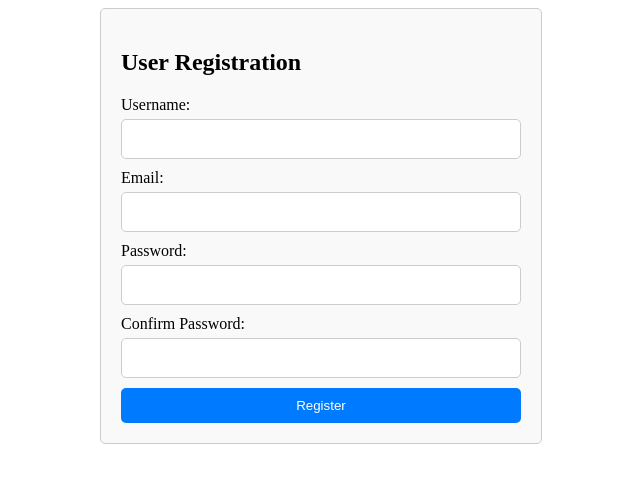
After one commit to Aazirr/studentmanagement, a Django app: page /login/register/ in a window 1280 px wide. The commit adds this page. Shown: the top 483 px of the page, without its empty margins (319-959 px from the left). Run offline with Django 5.2, Linux system fonts and the light colour scheme.

Commit message:
Successfuly implemented registration of user but needs to manually connect the instructor to the user

```diff
--- a/login/forms.py
+++ b/login/forms.py
@@ -0,0 +1,10 @@
+from django import forms
+from django.contrib.auth.forms import UserCreationForm
+from .models import User
+
+class RegistrationForm(UserCreationForm):
+    email = forms.EmailField()
+
+    class Meta:
+        model = User
+        fields = ['username', 'email', 'password1', 'password2']
--- a/login/models.py
+++ b/login/models.py
@@ -17,6 +17,7 @@ class User(AbstractUser):
         return f"{self.username} ({self.user_type})"
 
 class Instructor(models.Model):
+    user = models.OneToOneField(User, on_delete=models.CASCADE, null=True)
     instructor_id = models.CharField(max_length=50, primary_key=True)
     first_name = models.CharField(max_length=100)
     last_name = models.CharField(max_length=100)
@@ -48,6 +49,7 @@ class Enrollment(models.Model):
     enrollment_id = models.AutoField(primary_key=True)
     student_id = models.ForeignKey(Student, on_delete=models.CASCADE)
     course_id = models.ForeignKey(Course, on_delete=models.CASCADE)
+    instructor = models.ForeignKey(Instructor, on_delete=models.CASCADE, null=True)
     enrollment_date = models.DateField()
 
 
--- a/login/templates/login_page/admin_homepage.html
+++ b/login/templates/login_page/admin_homepage.html
@@ -84,6 +84,7 @@
         <a href="{% url 'view_students' %}" class="button">View Students</a>
         <a href="{% url 'view_courses' %}" class="button">View Courses</a>
         <a href="{% url 'view_instructors' %}" class="button">View Instructors</a>
+        <a href="{% url 'register' %}" class="button">Register</a>
         <a href="#" class="button">Edit Profile</a>
         <!--<a href="{% url 'view_enrollments' %}" class="button">View Enrollments</a>-->
     </div>
--- /dev/null
+++ b/login/templates/login_page/register.html
@@ -0,0 +1,74 @@
+<!DOCTYPE html>
+<html lang="en">
+<head>
+    <meta charset="UTF-8">
+    <meta name="viewport" content="width=device-width, initial-scale=1.0">
+    <title>User Registration</title>
+    <style>
+        /* Container styling */
+        .container {
+            max-width: 400px;
+            margin: 0 auto;
+            padding: 20px;
+            border: 1px solid #ccc;
+            border-radius: 5px;
+            background-color: #f9f9f9;
+        }
+
+        /* Form styling */
+        form {
+            display: flex;
+            flex-direction: column;
+        }
+
+        label {
+            margin-bottom: 5px;
+        }
+
+        input[type="text"],
+        input[type="email"],
+        input[type="password"] {
+            padding: 10px;
+            margin-bottom: 10px;
+            border: 1px solid #ccc;
+            border-radius: 5px;
+            font-size: 16px;
+        }
+
+        input[type="submit"] {
+            padding: 10px 20px;
+            background-color: #007bff;
+            color: #fff;
+            border: none;
+            border-radius: 5px;
+            cursor: pointer;
+            transition: background-color 0.3s ease;
+        }
+
+        input[type="submit"]:hover {
+            background-color: #0056b3;
+        }
+    </style>
+</head>
+<body>
+    <div class="container">
+        <h2>User Registration</h2>
+        <form action="{% url 'register' %}" method="post">
+            {% csrf_token %}
+            <label for="username">Username:</label>
+            <input type="text" id="username" name="username" required>
+
+            <label for="email">Email:</label>
+            <input type="email" id="email" name="email" required>
+
+            <label for="password1">Password:</label>
+            <input type="password" id="password1" name="password1" required>
+
+            <label for="password2">Confirm Password:</label>
+            <input type="password" id="password2" name="password2" required>
+
+            <input type="submit" value="Register">
+        </form>
+    </div>
+</body>
+</html>
--- a/login/urls.py
+++ b/login/urls.py
@@ -14,4 +14,7 @@ urlpatterns = [
     path('add/course/', views.add_course, name='add_course'),
     path('edit/course/<str:course_id>/', views.edit_course, name='edit_course'),
     path('delete/course/<str:course_id>/', views.delete_course, name='delete_course'),
+    path('instructor_dashboard/', views.instructor_dashboard, name='instructor_dashboard'),
+    path('student_dashboard/', views.student_dashboard, name='student_dashboard'),
+    path('register/', views.register, name='register'),
 ]
--- a/login/views.py
+++ b/login/views.py
@@ -1,10 +1,10 @@
 from django.shortcuts import render, redirect, get_object_or_404
 from django.contrib.auth.hashers import check_password
 from django.contrib.auth import login, logout, authenticate
-from django.urls import reverse
-from .models import User
+from django.urls import NoReverseMatch
 from django.contrib import messages
-from .models import Instructor, Course, Student, Grade, Enrollment
+from .models import Instructor, Course, Student, Grade, Enrollment, User
+from .forms import RegistrationForm
 
 def login_form(request):
     if request.method == 'POST':
@@ -24,8 +24,10 @@ def login_form(request):
                 # Handle other user types if needed
                 pass
         else:
+            print("error1")
             return render(request, 'login_page/login_form.html', {'error': 'Invalid username or password'})
     else:
+        print("error2")
         return render(request, 'login_page/login_form.html')
 
 def logout_view(request):
@@ -170,3 +172,54 @@ def delete_course(request, course_id):
     course = get_object_or_404(Course, course_id=course_id)
     course.delete()
     return redirect('view_courses')
+
+def instructor_dashboard(request):
+    instructor = request.user.instructor
+
+    classes_taught = Enrollment.objects.filter(course__instructor=instructor)
+
+    return render(request, 'instructor_dashboard.html', {'classes_taught': classes_taught})
+
+def student_dashboard(request):
+    # Assuming you have a logged-in user object available in the request
+    # Retrieve the logged-in student based on the user object
+    student = request.user.student
+
+    # Fetch all enrollments for the logged-in student
+    enrollments = Enrollment.objects.filter(student_id=student)
+
+    # Create an empty list to store course information for the student
+    courses_info = []
+
+    # Iterate through the enrollments and retrieve course information
+    for enrollment in enrollments:
+        course = enrollment.course_id
+        grade = Grade.objects.filter(enrollment=enrollment).first()
+        courses_info.append({
+            'course_name': course.course_name,
+            'instructor': course.instructor,
+            'credit_hours': course.credit_hours,
+            'grade': grade.grade_value if grade else None  # Display grade if available
+        })
+
+    # Pass the courses information to the template for rendering
+    return render(request, 'login_page/student_dashboard.html', {'courses_info': courses_info})
+
+def register(request):
+    if request.method == 'POST':
+        form = RegistrationForm(request.POST)
+        print("check 1")
+        if form.is_valid():
+            print("check 2")
+            user = form.save(commit=False)
+            user.user_type = 'admin'  # Set default user type
+            user.save()
+            return redirect('login_form')  # Redirect to login page after successful registration
+        else:
+            print(form.errors)
+    else:
+        form = RegistrationForm()
+        print("check 3")
+    return render(request, 'login_page/register.html', {'form': form})
+
+# W7+1k9Gm1}2< password for ins123
--- a/student_management_system/settings.py
+++ b/student_management_system/settings.py
@@ -15,6 +15,7 @@ from pathlib import Path
 
 # Build paths inside the project like this: BASE_DIR / 'subdir'.
 BASE_DIR = Path(__file__).resolve().parent.parent
+
 AUTH_USER_MODEL = 'login.User'
 
 # Quick-start development settings - unsuitable for production
@@ -38,7 +39,6 @@ INSTALLED_APPS = [
     'django.contrib.sessions',
     'django.contrib.messages',
     'django.contrib.staticfiles',
-
     'login',
 
 ]
```
Also changed, not shown: login/templates/login_page/instructor_dashboard.html (added, +17 -0 lines), db.sqlite3, login/migrations/0005_enrollment_instructor_instructor_user.py (added).
